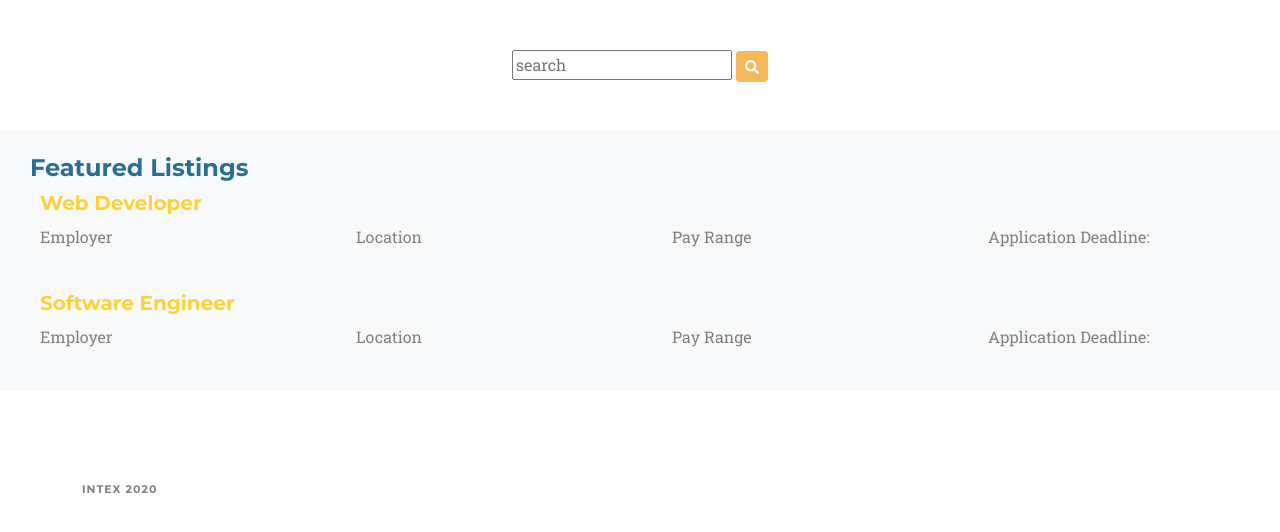
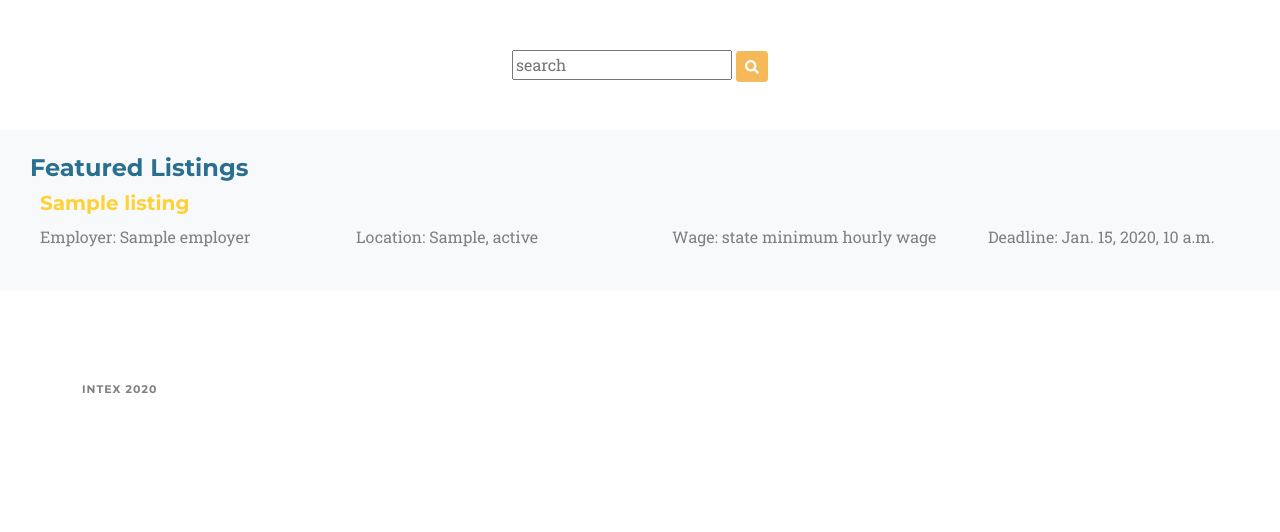
Before and after one commit to ISJuniorCore13/INTEX, a Django app: page /listings/ in a window 1280 px wide. Shown: the part 94-626 px from the top of the page. Run offline with Django 3.2, Linux system fonts and the light colour scheme; tables that the repository leaves empty hold one stand-in row (values such as "Sample post"); some libraries are stand-ins or nearby versions; some web fonts are replaced.

Commit message:
search working
made a search. able to view featured items sorted by when they expire and able to see searched items

```diff
--- a/listings/models.py
+++ b/listings/models.py
@@ -342,8 +342,10 @@ class Job_Listing(models.Model):
     job_title = models.CharField(max_length=30)
     job_description = models.CharField(max_length=255)
     job_type_id = models.ForeignKey(Job_Type, on_delete=models.CASCADE)
+    employer_id = models.ForeignKey(Employer, on_delete=models.CASCADE)
     job_street_address = models.CharField(max_length=50)
     job_city = models.CharField(max_length=50)
+    job_link_to_application = models.CharField(max_length=255)
     job_state = models.CharField(max_length=2)
     job_zip_code = models.CharField(max_length=10)
     job_wage_range = models.CharField(max_length=50, choices=wage_ranges, default='state minimum hourly wage')
--- a/listings/views.py
+++ b/listings/views.py
@@ -1,12 +1,31 @@
 from django.shortcuts import render
-
+from .models import Job_Listing
 # Create your views here.
 def indexPageView(request):
 
-    featured_list = ["Web Developer", "Software Engineer"]
+    featured_list = []
+    top_few = []
     searched_list = []
 
+    few = 5
+
+    featured_list = Job_Listing.objects.all().order_by('deadline_date')
+
+
+
+    # if len(featured_list) < 5:
+    #     few = len(featured_list)
+
+    # for i in range(few):
+    #     if len(searched_list) == 0:
+    #         top_few = featured_list[i]
+    #     else:
+    #         top_few = top_few + featured_list[i]
+
+    # featured_list = top_few
+
     context = {
+        "message" : "feat",
         "featured" : featured_list,
         "searched" : searched_list
     }
@@ -14,10 +33,56 @@ def indexPageView(request):
     return render(request, 'listings/listings.html', context)
 
 def searchPageView(request):
+    from django.db.models import Q
+    import re
+    from collections import Counter
+    from itertools import repeat, chain
+
     featured_list = []
     searched_list = []
 
+    ss = request.POST.get('search')
+
+    if ss is not None:
+        ss = ss.split()
+        print(ss)
+        for i in range(len(ss)):
+            if len(searched_list) == 0:
+                searched_list = Job_Listing.objects.filter(
+                        Q(listing_description__contains=ss[i]) |
+                        Q(job_title__contains=ss[i]) |
+                        # Q(employer__employer_name__contains=ss[i]) |
+                        Q(job_state__contains=ss[i]) |
+                        Q(job_city__contains=ss[i]) |
+                        Q(job_description__contains=ss[i])
+                        )
+            else:
+                next_word_search = Job_Listing.objects.filter(
+                        Q(listing_description__contains=ss[i]) |
+                        Q(job_title__contains=ss[i]) |
+                        # Q(employer__employer_name__contains=ss[i]) |
+                        Q(job_state__contains=ss[i]) |
+                        Q(job_city__contains=ss[i]) |
+                        Q(job_description__contains=ss[i])
+                        )
+                if len(next_word_search) > 0:
+                    searched_list= list(chain(searched_list,next_word_search))
+
+
+        if len(searched_list) > 1:
+            # searched_list = sorted(searched_list,key=searched_list.count,reverse=True)
+            unique = []
+            [unique.append(item) for item in searched_list if item not in unique]
+            searched_list = unique
+
+    # for j in searched_list:
+    #     print(j.job_title)
+    #     print(j.employer_id)
+    #     print(j.listing_description)
+    #     print(j.job_description)
+
     context = {
+        "message" : "",
         "featured" : featured_list,
         "searched" : searched_list
     }
@@ -25,7 +90,10 @@ def searchPageView(request):
     return render(request, 'listings/listings.html', context)
 
 def jobPostView(request, job_title, jobListing_id):
+
+    job_object = Job_Listing.objects.get(id = jobListing_id)
     context = {
+        "job_object" : job_object,
         "job_title" : job_title,
         "jobListing_id" : jobListing_id
     }
--- a/login/views.py
+++ b/login/views.py
@@ -17,7 +17,8 @@ def enterPageView(request):
     cpwd = request.POST.get('confirmpassword')
     email = request.POST.get('email')
 
-    if f_name is '' or l_name is '' or pwd is '' or cpwd is '' or email is '':
+
+    if f_name == '' or l_name == '' or pwd == '' or cpwd == '' or email == '':
         msg = "Please make sure the information is correct."
 
 
--- a/templates/listings/listings.html
+++ b/templates/listings/listings.html
@@ -8,27 +8,60 @@
         <a class="btn btn-primary btn-sm" id='search-button' onclick="" ><i class="fa fa-search"></i></a>
     </form>
     <br><br>
+
+    {% if message == 'feat' %}
     <div class="containter bg-light">
         <br>
         <h4 class="text-left" style="color:#296F90; padding-left: 30px;">Featured Listings</h4>
-            <ul class="text-left"  style="list-style-type: none;">
+        <ul class="text-left"  style="list-style-type: none;">
             {% for f in featured %}
                     <li>
                         <article>
-                            <h5 class='' style="color: #F5B95A;"><a href="{% url 'post' job_title=f jobListing_id=1052 %}">{{ f }}</a></h5>
+                            <h5 class='' style="color: #F5B95A;"><a href="{% url 'post' job_title=f.job_title jobListing_id=f.id %}">{{ f.job_title }}</a></h5>
                             <div class="conatiner">
                                 <div class="row">
                                     <div class="col-3">
-                                        <p>Employer</p>
+                                        <p>Employer: {{f.employer_id}}</p>
                                     </div>
                                     <div class="col-3">
-                                        <p>Location</p>
+                                        <p>Location: {{f.job_city}}, {{f.job_state}}</p>
                                     </div>
                                     <div class="col-3">
-                                        <p>Pay Range</p>
+                                        <p>Wage: {{f.job_wage_range}}</p>
                                     </div>
                                     <div class="col-3">
-                                        <p>Application Deadline:</p>
+                                        <p>Deadline: {{f.deadline_date}}</p>
+                                    </div>
+                                </div>
+                            </div>
+                        </article>
+                    <li>
+                    <br>
+            {% endfor %}
+            </ul
+    </div>
+    {% else %}
+    <div class="containter bg-light">
+        <br>
+        <h4 class="text-left" style="color:#296F90; padding-left: 30px;">Searched Listings</h4>
+            <ul class="text-left"  style="list-style-type: none;">
+            {% for s in searched %}
+                    <li>
+                        <article>
+                            <h5 class='' style="color: #F5B95A;"><a href="{% url 'post' job_title=s.job_title jobListing_id=s.id %}">{{ s.job_title }}</a></h5>
+                            <div class="conatiner">
+                                <div class="row">
+                                    <div class="col-3">
+                                        <p>Employer: {{s.employer_id}}</p>
+                                    </div>
+                                    <div class="col-3">
+                                        <p>Location: {{s.job_city}}, {{s.job_state}}</p>
+                                    </div>
+                                    <div class="col-3">
+                                        <p>Wage: {{s.job_wage_range}}</p>
+                                    </div>
+                                    <div class="col-3">
+                                        <p>Deadline: {{s.deadline_date}}</p>
                                     </div>
                                 </div>
                             </div>
@@ -38,13 +71,7 @@
             {% endfor %}
             </ul>
     </div>
-
-    </div>
-    <div class="container">
-        {% for s in searched %}
-            <a href='http://127.0.0.1:8000/listings/post'></a>
-        {% endfor %}
-    </div>
+    {% endif %}
 </header>
 
 
```
Also changed, not shown: templates/listings/post.html (+6 -5 lines), listings/migrations/0003_job_listing_employer_id.py (added), listings/migrations/0004_job_listing_job_link_to_application.py (added).
